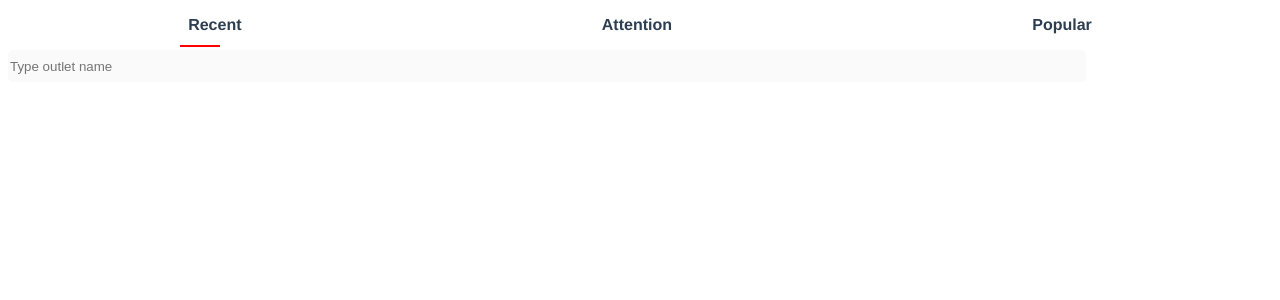
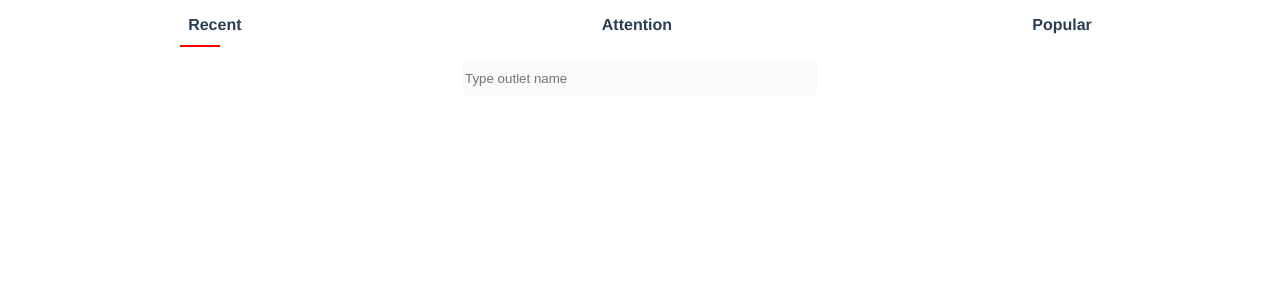
Before and after one commit to speedyspeedboy/vue2-dribble, a Vue app: page / in a window 1280 px wide. Shown: the top 300 px of the page. Built offline with nearby package versions, Linux system fonts and the light colour scheme.

Commit message:
input center

```diff
--- a/src/views/HomeView.vue
+++ b/src/views/HomeView.vue
@@ -1,5 +1,5 @@
 <template>
-  <div>
+  <div class="inputhead">
     <input type="text" placeholder="Type outlet name">
   </div>
 </template>
@@ -14,10 +14,14 @@ export default {
 </script>
 
 <style scoped>
+.inputhead {
+  text-align: center;
+}
 input {
   margin: 0 auto;
-  width: 85%;
-  height: 30px;
+  margin-top: 10px;
+  width: 350px;
+  height: 34px;
   background: #fafafa;
   border-radius: 0.3rem;
   border: 0;
```
